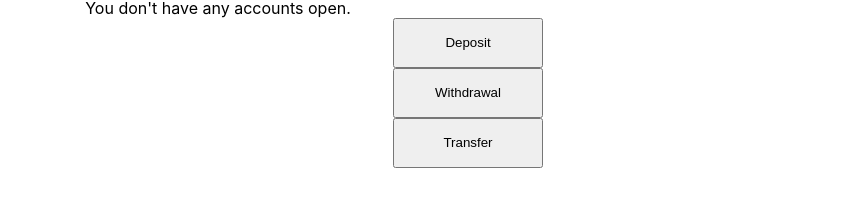
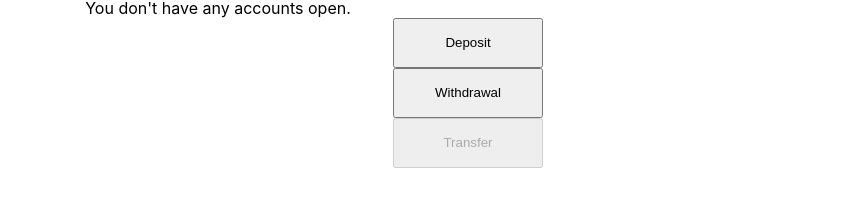
Before and after one commit to CamboSlice16/simple-banking-app, a React (Create React App) app in the folder frontend/simple-banking-app/: page / in a window 1280 px wide. Shown: the part 188-394 px from the top of the page, without its empty margins (422-1280 px from the left). Built offline with nearby package versions, Linux system fonts and the light colour scheme; no server answers.

Commit message:
Disabling transfer button if not enough accounts

```diff
--- a/frontend/simple-banking-app/src/components/Home/HomePage.jsx
+++ b/frontend/simple-banking-app/src/components/Home/HomePage.jsx
@@ -42,7 +42,13 @@ const HomePage = () => {
                 <div className="btn-group">
                     <button name="deposit" type="button" onClick={handleDeposit}>Deposit</button>
                     <button name="withdrawal" type="button" onClick={handleWithdrawal}>Withdrawal</button>
-                    <button name="transfer" type="button" onClick={handleTransfer}>Transfer</button>
+                    <button name="transfer"
+                            type="button"
+                            onClick={handleTransfer}
+                            disabled={accounts.length > 1 ? false : true}
+                    >
+                        Transfer
+                    </button>
                 </div>
             </div>
         </div>
```
